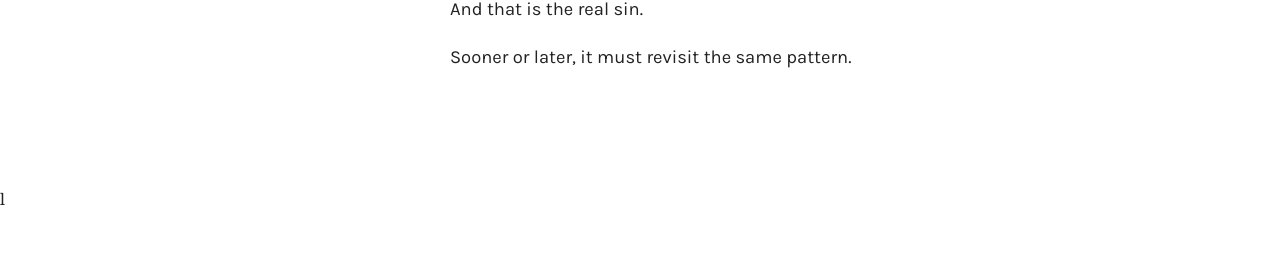
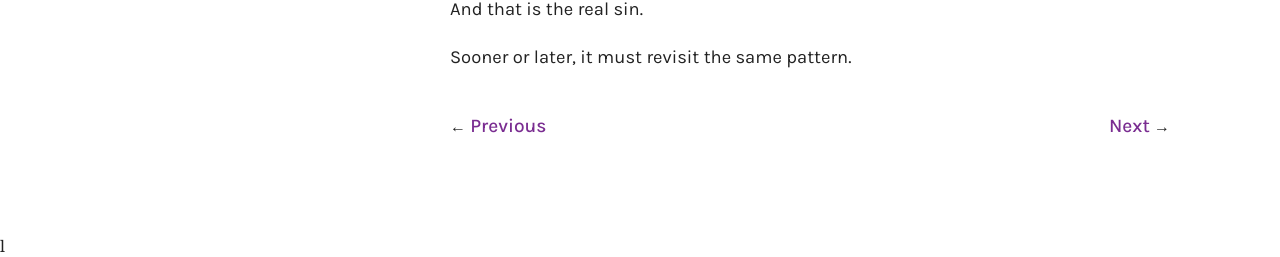
Before and after one commit to vrindarakesh/vrindarakesh.github.io, a Jekyll site: the page built from _recursive-reflections/003-the-sin-of-arithmetic.md, in a window 1280 px wide and 900 px high, scrolled down 3124 px. Shown: the part 640-897 px from the top of the window. Built offline with Jekyll 4.4.1, drawn with Linux system fonts in a browser that asks for light colours; before the commit the page ends 3977 px from its top, so only the background shows below that.

Commit message:
previous next navigation added

```diff
--- a/_layouts/blogpost.html
+++ b/_layouts/blogpost.html
@@ -14,7 +14,7 @@ layout: default
       <nav class="sidebar-nav">
         <a href="/" class="sidebar-nav-link">Home</a>
         <a href="/portfolio.html" class="sidebar-nav-link">Portfolio</a>
-        <a href="/_recursive-reflections/" class="sidebar-nav-link">Recursive Reflections</a>
+        <a href="/recursive-reflections/" class="sidebar-nav-link">Recursive Reflections</a>
       </nav>
 
       <hr class="sidebar-divider">
--- a/_recursive-reflections/003-the-sin-of-arithmetic.md
+++ b/_recursive-reflections/003-the-sin-of-arithmetic.md
@@ -144,3 +144,15 @@ The only question is how long it takes.
 And that is the real sin.
 
 Sooner or later, it must revisit the same pattern.
+
+<div style="display:flex; justify-content:space-between; margin-top:40px;">
+
+<div>
+← <a href="/recursive-reflections/002-where-does-complexity-come-from/">Previous</a>
+</div>
+
+<div>
+<a href="/recursive-reflections/004-path-to-pascals/">Next</a> →
+</div>
+
+</div>
```
Also changed, not shown: _recursive-reflections/004-path-to-pascals.md (+12 -0 lines), _recursive-reflections/005-begin-with-a-point.md (+7 -0 lines).
